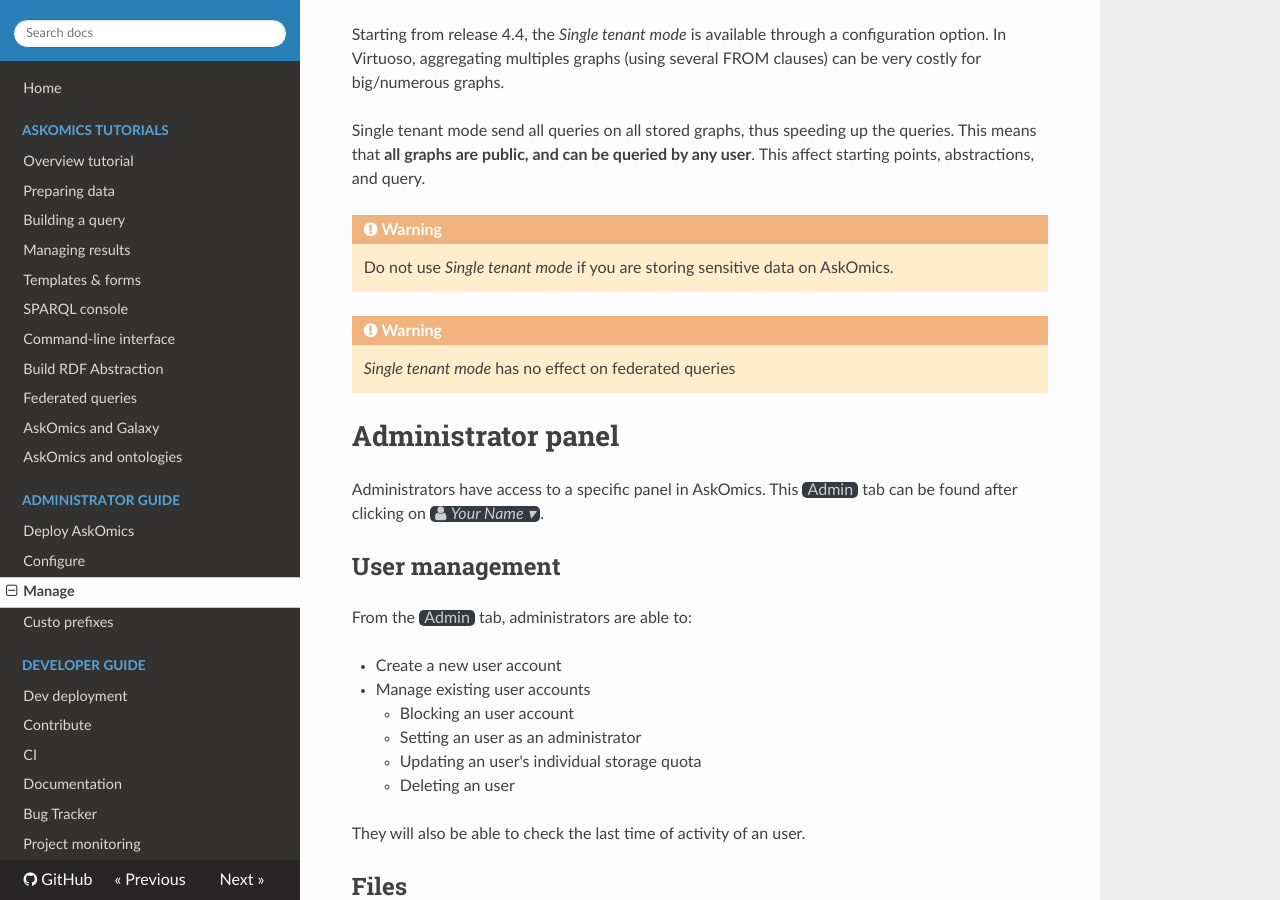
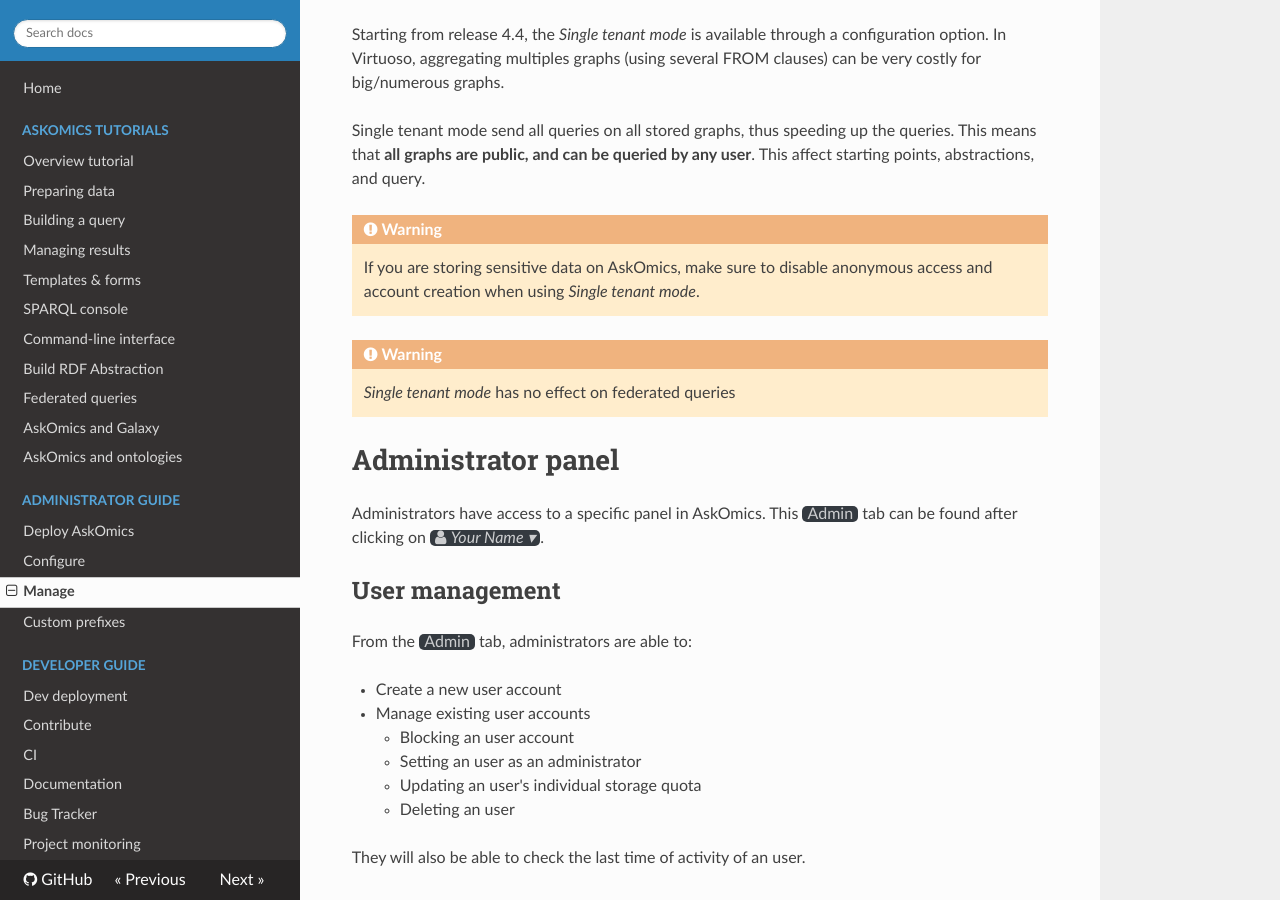
Before and after one commit to askomics/flaskomics, an MkDocs documentation site: the page built from docs/manage.md, in a window 1280 px wide and 900 px high, scrolled down 829 px. Built offline with MkDocs 1.6.1, drawn with Linux system fonts in a browser that asks for light colours; nearby versions of some CDN libraries.

Commit message:
Doc update

```diff
--- a/docs/manage.md
+++ b/docs/manage.md
@@ -28,7 +28,7 @@
 Single tenant mode send all queries on all stored graphs, thus speeding up the queries. This means that **all graphs are public, and can be queried by any user**. This affect starting points, abstractions, and query.
 
 !!! warning
-    Do not use *Single tenant mode* if you are storing sensitive data on AskOmics.
+    If you are storing sensitive data on AskOmics, make sure to disable anonymous access and account creation when using *Single tenant mode*.
 
 !!! warning
     *Single tenant mode* has no effect on federated queries
--- a/mkdocs.yml
+++ b/mkdocs.yml
@@ -37,7 +37,7 @@
     - Deploy AskOmics: production-deployment.md
     - Configure: configure.md
     - Manage: manage.md
-    - Custo prefixes: prefixes.md
+    - Custom prefixes: prefixes.md
   - Developer guide:
     - Dev deployment: dev-deployment.md
     - Contribute: contribute.md
```
Also changed, not shown: docs/index.md (+1 -1 lines), docs/ontologies.md (+1 -1 lines), docs/prefixes.md (+1 -1 lines), docs/img/ontology_integration.png.
